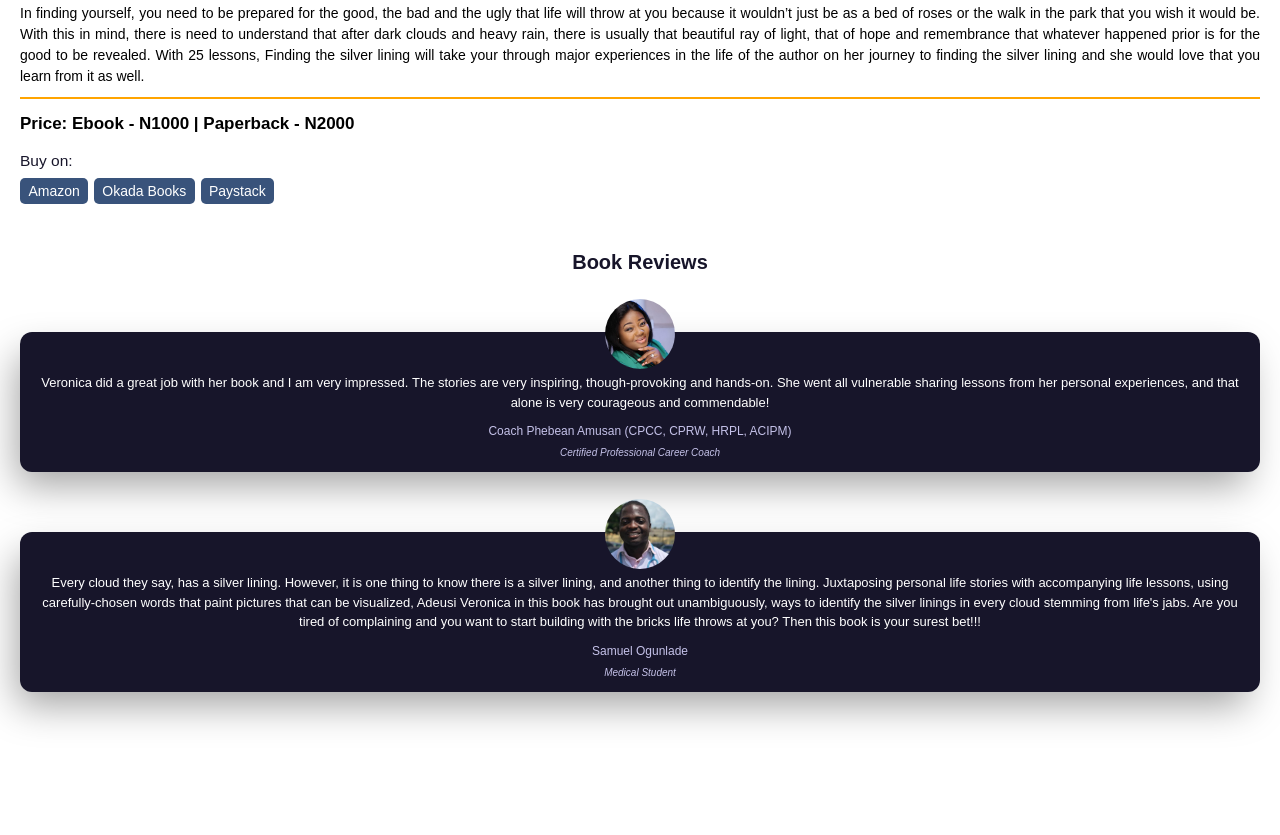
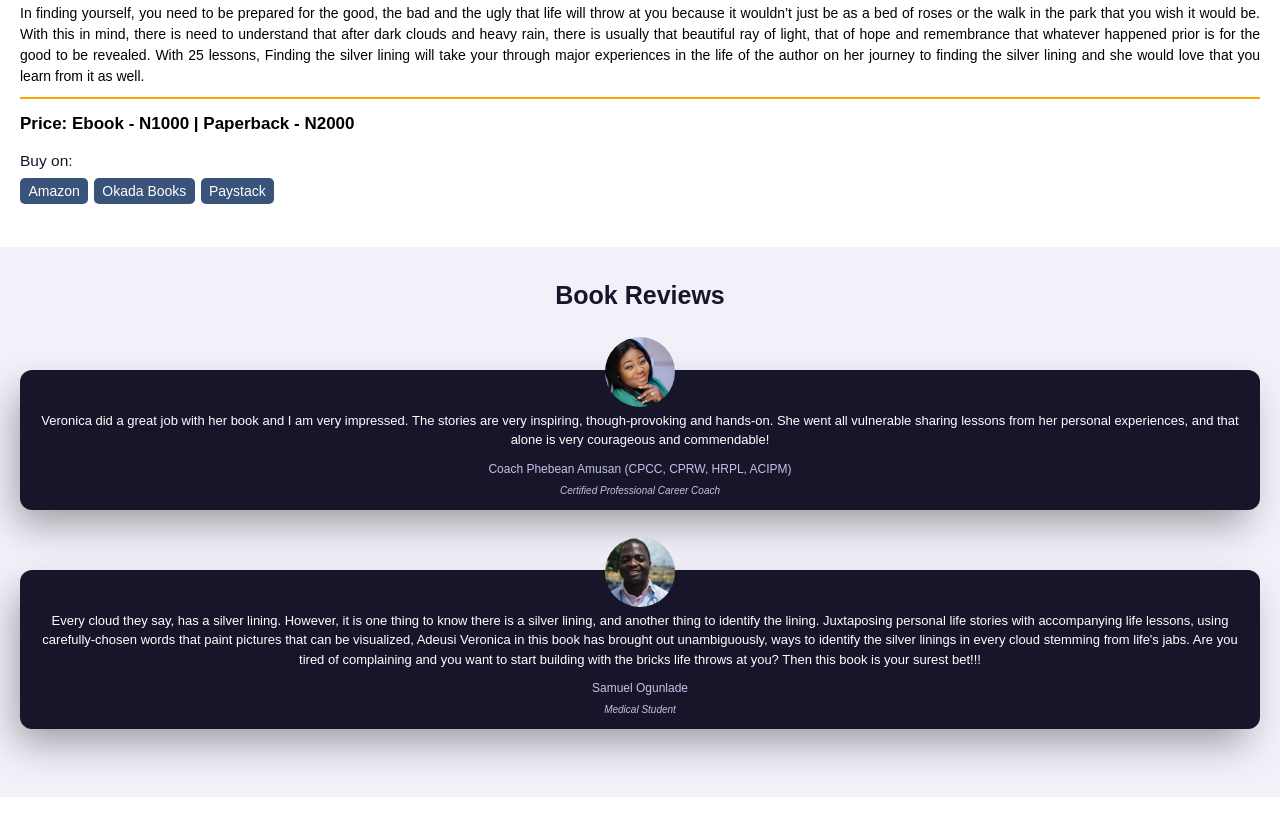
Before and after one commit to IfeOlaitan/V.A-Personal-Website, a plain HTML site: page dist/index.html in a window 1280 px wide. Shown: the part 1949-2784 px from the top of the page. Before the commit the page ends 2701 px from the top, so only its background shows below. Drawn offline with nearby package versions, Linux system fonts and the light colour scheme; a web font is replaced by a local one.

Commit message:
review section

```diff
--- a/sass/_layout.scss
+++ b/sass/_layout.scss
@@ -245,13 +245,15 @@ header {
 //Book Review
 .book-review {
     margin: 4rem 0;
+    padding: 3em 0 .8em 0;
+    background: #F2F1FA;
 
     .container {
         margin: 0 2rem;
     }
 
     h4 {
-        font-size: 2rem;
+        font-size: 2.5rem;
         font-weight: 600;
         color: $primary-color;
         text-align: center;
```
Also changed, not shown: dist/css/main.css, 1 other file.
